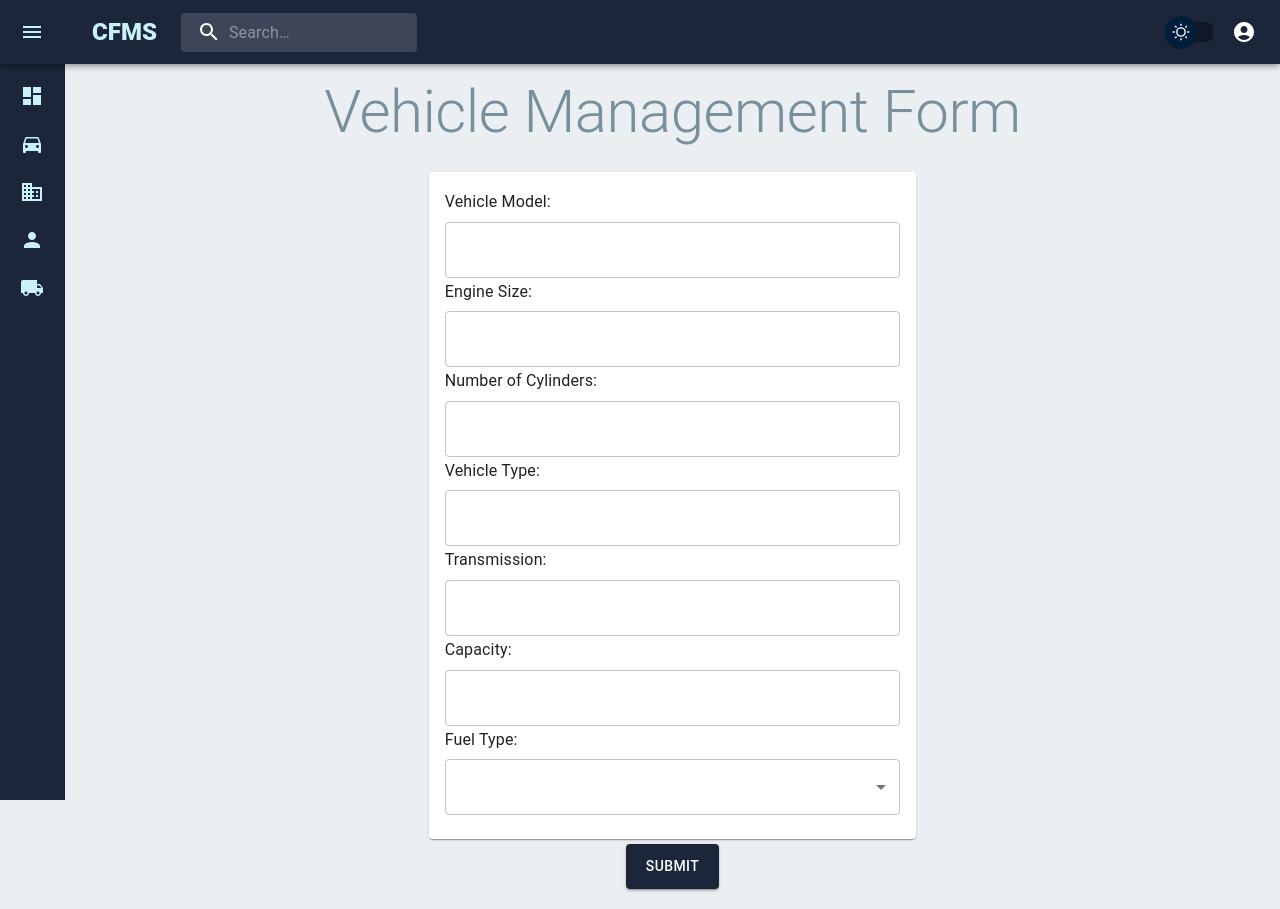
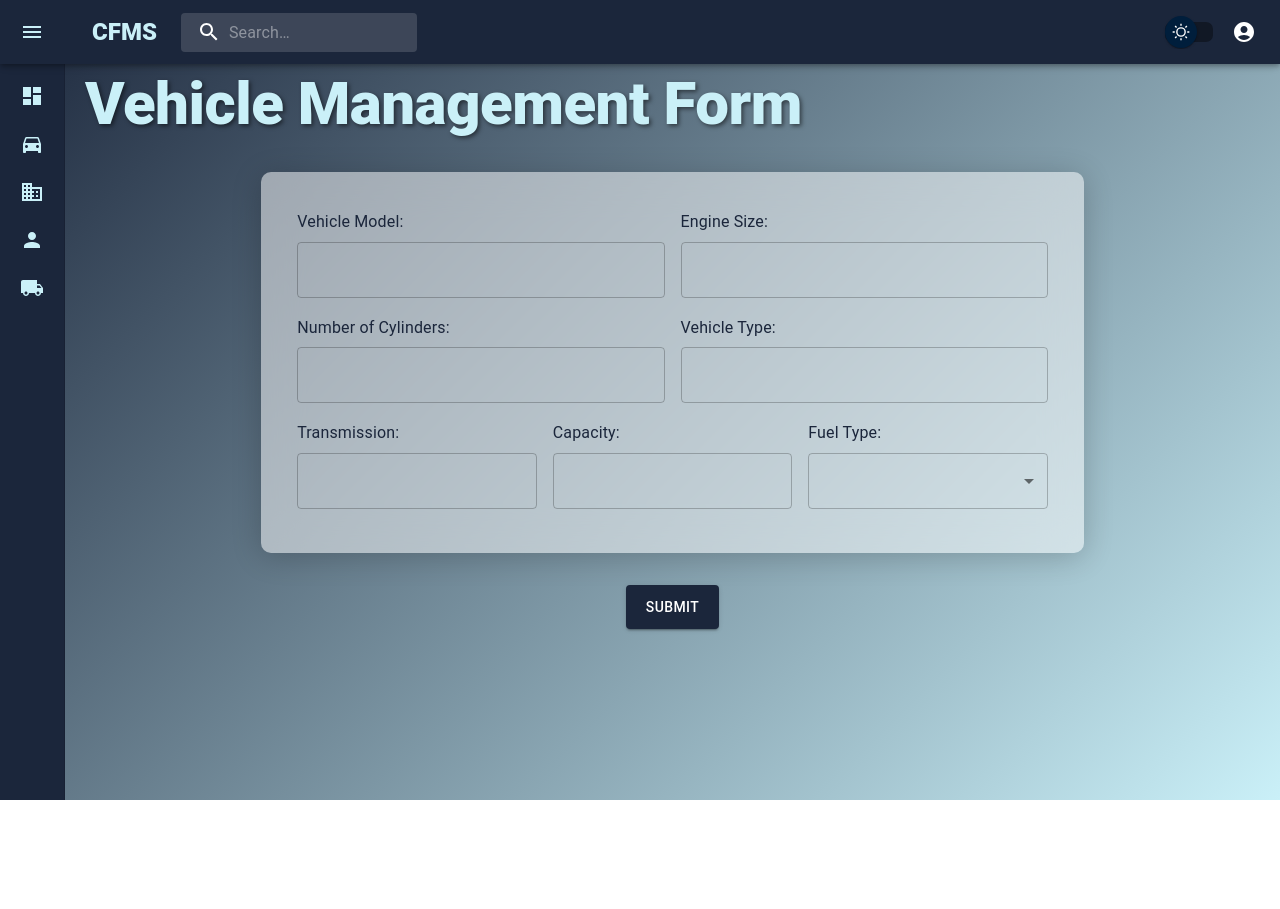
Before and after one commit to sean-jesuharun/Carbon-Footprint-Monitoring-Platform, a React (Vite) app in the folder CO2-monitoring-system/: page /vehicle-management-form in a window 1280 px wide. After the commit the page ends 800 px from the top, so only its background shows below. Built offline with nearby package versions, Linux system fonts and the light colour scheme.

Commit message:
UI Forms Updated

```diff
--- a/CO2-monitoring-system/src/forms/CarbonEmissionEvaluationFrom.jsx
+++ b/CO2-monitoring-system/src/forms/CarbonEmissionEvaluationFrom.jsx
@@ -1,9 +1,17 @@
 import React, { useState, useEffect } from 'react';
-import { Card, CardContent, TextField, Button, Typography, Select, MenuItem, FormControl, InputLabel } from '@mui/material';
-import MiniDrawer from '../MiniDrawer';
+import { Grid,Card, CardContent, TextField, Button, Typography, Select, MenuItem, FormControl, InputLabel } from '@mui/material';
 import axios from 'axios';
 import Navbar from '../Navbar';
+import { styled } from '@mui/system';
 
+const GlassCard = styled(Card)(({ theme }) => ({
+  background: 'rgba(255, 255, 255, 0.5)',
+  backdropFilter: 'blur(20px)',
+  boxShadow: '0 4px 30px rgba(0, 0, 0, 0.2)',
+  borderRadius: '10px',
+  padding: '20px',
+  color: '#edf6f9',
+}));
 
 const DeliveryForm = () => {
   const [formData, setFormData] = useState({
@@ -138,15 +146,18 @@ const DeliveryForm = () => {
   };
 
   return (
-    <div style={{ minHeight: '100vh', padding: '20px', display: 'flex', justifyContent: 'center', alignItems: 'flex-start', paddingTop: '20px' }}>
-      {/* <MiniDrawer /> */}
+    <div style={{ minHeight: '100vh', padding: '20px', display: 'flex', justifyContent: 'center', alignItems: 'flex-start', paddingTop: '20px' ,backgroundImage: 'linear-gradient(135deg, #1b263b,#caf0f8)' }}>
+
       <Navbar/>
       <form onSubmit={handleSubmit}>
         <br />
         <br />
-        <Typography variant='h2' marginTop={1} marginBottom={3} color='#78909c'>Carbon Emission Evaluation Form</Typography>
-        <Card style={{ width: '70%', margin: '0 auto' }}>
+        <Typography variant='h2' color='#caf0f8' fontWeight={1000} style={{ textShadow: '2px 2px 4px rgba(0, 0, 0, 0.5)' }}>Carbon Emission Evaluation Form</Typography>
+        <GlassCard style={{ width: '70%', margin: '2rem auto' }}>
           <CardContent style={{ display: 'flex', flexDirection: 'column' }}>
+          <Grid container spacing={2}>
+          <Grid item xs={12} md={6}>
+
             <TextField
               label="Job Name"
               name="jobName"
@@ -155,6 +166,11 @@ const DeliveryForm = () => {
               fullWidth
               required
             />
+
+           </Grid>
+
+           <Grid item xs={12} md={6}>
+
             <FormControl fullWidth required>
               <InputLabel>Customer Name</InputLabel>
               <Select
@@ -169,6 +185,10 @@ const DeliveryForm = () => {
                 ))}
               </Select>
             </FormControl>
+            </Grid>
+
+            <Grid item xs={12} md={6}>
+
             <FormControl fullWidth required>
               <InputLabel>Vehicle ID</InputLabel>
               <Select
@@ -183,7 +203,11 @@ const DeliveryForm = () => {
                 ))}
               </Select>
             </FormControl>
-            <Typography variant="subtitle1" gutterBottom>Fuel Consumption (liters):</Typography>
+
+            </Grid>
+
+            <Grid item xs={12} md={6}>
+
             <TextField
               type="number"
               name="fuelConsumption"
@@ -191,11 +215,21 @@ const DeliveryForm = () => {
               onChange={handleInputChange}
               fullWidth
               required
+              label="Fuel Consumption (liters)"
+
             />
+            </Grid>
             <hr />
-            <Typography variant="h5" style={{ marginBottom: '1rem' }}>Delivery Items</Typography>
+
+            </Grid>
+
+
+            <Typography variant="h5" style={{ marginBottom: '1rem',color:'#1b263b' }}>Delivery Items</Typography>
             {formData.deliveryItems.map((deliveryItem, index) => (
               <div key={index} style={{ marginBottom: '1rem' }}>
+              <Grid container spacing={3}>
+              <Grid item xs={12} md={4}>
+
                 <FormControl fullWidth required style={{ marginBottom: '0.5rem' }}>
                   <InputLabel>Vendor Name</InputLabel>
                   <Select
@@ -210,6 +244,10 @@ const DeliveryForm = () => {
                     ))}
                   </Select>
                 </FormControl>
+                </Grid>
+
+                <Grid item xs={12} md={4}>
+
                 <FormControl fullWidth required style={{ marginBottom: '0.5rem' }}>
                   <InputLabel>Product Name</InputLabel>
                   <Select
@@ -224,6 +262,10 @@ const DeliveryForm = () => {
                     ))}
                   </Select>
                 </FormControl>
+                </Grid>
+
+                <Grid item xs={12} md={4}>
+
                 <TextField
                   type="number"
                   name="quantity"
@@ -233,12 +275,15 @@ const DeliveryForm = () => {
                   required
                   placeholder={`Quantity ${index + 1}`}
                 />
-                <Button type="button" onClick={() => handleRemoveDeliveryItem(index)}>Remove</Button>
+            </Grid>
+         </Grid>
+
+                <Button type="button" onClick={() => handleRemoveDeliveryItem(index)} style={{backgroundColor:'#1b263b',color:'#fff',margin:'0.5rem'}} >Remove</Button>
               </div>
             ))}
-            <Button type="button" onClick={handleAddDeliveryItem}>Add Item</Button>
+            <Button type="button" onClick={handleAddDeliveryItem} style={{backgroundColor:'#1b263b',color:'#fff'}}>Add Item</Button>
           </CardContent>
-        </Card>
+        </GlassCard>
         <div style={{ display: 'flex', justifyContent: 'center', marginTop: '5px' }}>
           <Button type="submit" variant='contained'
           sx={{
--- a/CO2-monitoring-system/src/forms/VehicleManagementForm.jsx
+++ b/CO2-monitoring-system/src/forms/VehicleManagementForm.jsx
@@ -2,6 +2,16 @@ import React, { useState } from 'react';
 import { Grid, Card, CardContent, TextField, Select, MenuItem, Button, Typography } from '@mui/material';
 import axios from 'axios';
 import Navbar from '../Navbar';
+import { styled } from '@mui/system';
+
+const GlassCard = styled(Card)(({ theme }) => ({
+  background: 'rgba(255, 255, 255, 0.5)',
+  backdropFilter: 'blur(20px)',
+  boxShadow: '0 4px 30px rgba(0, 0, 0, 0.2)',
+  borderRadius: '10px',
+  padding: '20px',
+  color: '#edf6f9',
+}));
 
 const VehicleManagementForm = () => {
   const [formData, setFormData] = useState({
@@ -51,15 +61,18 @@ const VehicleManagementForm = () => {
   };
 
   return (
-    <div style={{ minHeight: '100vh', padding: '20px', display: 'flex', justifyContent: 'center', alignItems: 'flex-start', paddingTop: '20px' }}>
-      {/* <MiniDrawer /> */}
+    <div style={{ minHeight: '100vh', padding: '20px', display: 'flex', justifyContent: 'center', alignItems: 'flex-start', paddingTop: '20px',backgroundImage: 'linear-gradient(135deg, #1b263b,#caf0f8)'  }}>
+
       <Navbar/>
       <form onSubmit={handleSubmit}>
         <br />
         <br />
-        <Typography variant='h2' marginTop={1} marginBottom={3} color='#78909c'>Vehicle Management Form</Typography>
-        <Card style={{ width: '70%', margin: '0 auto' }}>
-          <CardContent style={{ display: 'flex', flexDirection: 'column' }}>
+        <Typography variant='h2' color='#caf0f8' fontWeight={1000} style={{ textShadow: '2px 2px 4px rgba(0, 0, 0, 0.5)' }}>Vehicle Management Form</Typography>
+        <GlassCard style={{ width: '70%', margin: '2rem auto' }}>
+          <CardContent style={{ display: 'flex', flexDirection: 'column',color:'#1b263b' }}>
+          <Grid container spacing={2}>
+
+          <Grid item xs={12} md={6}>
             <Typography variant="subtitle1" gutterBottom>Vehicle Model:</Typography>
             <TextField
               type="text"
@@ -69,6 +82,9 @@ const VehicleManagementForm = () => {
               fullWidth
               required
             />
+          </Grid>
+
+          <Grid item xs={12} md={6}>
             <Typography variant="subtitle1" gutterBottom>Engine Size:</Typography>
             <TextField
               type="number"
@@ -78,6 +94,10 @@ const VehicleManagementForm = () => {
               fullWidth
               required
             />
+            </Grid>
+
+            <Grid item xs={12} md={6}>
+
             <Typography variant="subtitle1" gutterBottom>Number of Cylinders:</Typography>
             <TextField
               type="number"
@@ -87,7 +107,10 @@ const VehicleManagementForm = () => {
               fullWidth
               required
             />
-            <Typography variant="subtitle1" gutterBottom>Vehicle Type:</Typography>
+            </Grid>
+
+            <Grid item xs={12} md={6}>
+             <Typography variant="subtitle1" gutterBottom>Vehicle Type:</Typography>
             <TextField
               type="text"
               name="vehicleType"
@@ -96,6 +119,10 @@ const VehicleManagementForm = () => {
               fullWidth
               required
             />
+             </Grid>
+
+
+             <Grid item xs={12} md={4}>
             <Typography variant="subtitle1" gutterBottom>Transmission:</Typography>
             <TextField
               type="text"
@@ -105,6 +132,9 @@ const VehicleManagementForm = () => {
               fullWidth
               required
             />
+            </Grid>
+
+            <Grid item xs={12} md={4}>
             <Typography variant="subtitle1" gutterBottom>Capacity:</Typography>
             <TextField
               type="number"
@@ -114,6 +144,10 @@ const VehicleManagementForm = () => {
               fullWidth
               required
             />
+            </Grid>
+
+
+            <Grid item xs={12} md={4}>
             <Typography variant="subtitle1" gutterBottom>Fuel Type:</Typography>
             <Select
               name="fuelType"
@@ -127,8 +161,12 @@ const VehicleManagementForm = () => {
               <MenuItem value="E">Ethanol</MenuItem>
               <MenuItem value="Z">Premium Gasoline</MenuItem>
             </Select>
+            </Grid>
+
+         </Grid>
+
           </CardContent>
-        </Card>
+        </GlassCard>
         <div style={{ display: 'flex', justifyContent: 'center', marginTop: '5px' }}>
           <Button type="submit" variant='contained' sx={{
           padding: '10px 20px',
--- a/CO2-monitoring-system/src/forms/VendorManagementFrom.jsx
+++ b/CO2-monitoring-system/src/forms/VendorManagementFrom.jsx
@@ -1,8 +1,18 @@
 import React, { useState } from 'react';
 import { Card, CardContent, TextField, Button, Typography, MenuItem } from '@mui/material';
-import MiniDrawer from '../MiniDrawer';
 import axios from 'axios';
 import Navbar from '../Navbar';
+import { styled } from '@mui/system';
+
+
+const GlassCard = styled(Card)(({ theme }) => ({
+  background: 'rgba(255, 255, 255, 0.5)',
+  backdropFilter: 'blur(20px)',
+  boxShadow: '0 4px 30px rgba(0, 0, 0, 0.2)',
+  borderRadius: '10px',
+  padding: '20px',
+  color: '#edf6f9',
+}));
 
 const VendorManagementForm = () => {
   const [formData, setFormData] = useState({
@@ -119,14 +129,14 @@ const VendorManagementForm = () => {
   };
 
   return (
-    <div style={{ minHeight: '100vh', padding: '20px', display: 'flex', justifyContent: 'center', alignItems: 'flex-start', paddingTop: '20px' }}>
-      {/* <MiniDrawer /> */}
+    <div style={{ minHeight: '100vh', padding: '20px', display: 'flex', justifyContent: 'center', alignItems: 'flex-start', paddingTop: '20px', backgroundImage: 'linear-gradient(135deg, #1b263b,#caf0f8)' }}>
+
       <Navbar/>
       <form onSubmit={handleSubmit}>
         <br />
         <br />
-        <Typography variant='h2' marginTop={1} marginBottom={3} color='#78909c'>Vendor Management Form</Typography>
-        <Card style={{ width: '100%', margin: '0 auto' }}>
+        <Typography variant='h2' color='#caf0f8' fontWeight={1000} style={{ textShadow: '2px 2px 4px rgba(0, 0, 0, 0.5)' }}>Vendor Management Form</Typography>
+        <GlassCard style={{ width: '70%', margin: '2rem auto' ,color:'#1b263b' }}>
           <CardContent style={{ display: 'flex', flexDirection: 'column' }}>
             <Typography variant="subtitle1" gutterBottom>Vendor Name:</Typography>
             <TextField
@@ -242,9 +252,9 @@ const VendorManagementForm = () => {
                 <Button onClick={() => removeProduct(index)} variant="outlined" color="secondary" style={{ marginTop: '10px' }}>Remove Product</Button>
               </div>
             ))}
-            <Button onClick={addProduct} variant="outlined" style={{ marginTop: '10px' }}>Add Product</Button>
+            <Button onClick={addProduct} variant="outlined" style={{ marginTop: '10px',backgroundColor:'#1b263b',color:'#fff' }}>Add Product</Button>
           </CardContent>
-        </Card>
+        </GlassCard>
         <div style={{ display: 'flex', justifyContent: 'center', marginTop: '5px' }}>
           <Button type="submit" variant='contained'
           sx={{
--- a/CO2-monitoring-system/src/forms/VendorSupplyForm.jsx
+++ b/CO2-monitoring-system/src/forms/VendorSupplyForm.jsx
@@ -2,6 +2,16 @@ import React, { useState, useEffect } from 'react';
 import { Card, CardContent, TextField, Button, Typography, Select, MenuItem, FormControl, InputLabel } from '@mui/material';
 import axios from 'axios';
 import Navbar from '../Navbar';
+import { styled } from '@mui/system';
+
+const GlassCard = styled(Card)(({ theme }) => ({
+  background: 'rgba(255, 255, 255, 0.5)',
+  backdropFilter: 'blur(20px)',
+  boxShadow: '0 4px 30px rgba(0, 0, 0, 0.2)',
+  borderRadius: '10px',
+  padding: '20px',
+  color: '#edf6f9',
+}));
 
 const VendorSupplyForm = () => {
   const [formData, setFormData] = useState({
@@ -115,16 +125,16 @@ const VendorSupplyForm = () => {
   };
 
   return (
-    <div style={{ minHeight: '100vh', padding: '20px', display: 'flex', justifyContent: 'center', alignItems: 'flex-start', paddingTop: '20px' }}>
-      {/* <MiniDrawer /> */}
+    <div style={{ minHeight: '100vh', padding: '20px', display: 'flex', justifyContent: 'center', alignItems: 'flex-start', paddingTop: '20px',backgroundImage: 'linear-gradient(135deg, #1b263b,#caf0f8)'  }}>
+
       <Navbar/>
       <form onSubmit={handleSubmit}>
         <br />
         <br />
-        <Typography variant='h2' marginTop={1} marginBottom={3} color='#78909c'>Vendor Supply Form</Typography>
-        <Card style={{ width: '70%', margin: '0 auto' }}>
+        <Typography variant='h2' color='#caf0f8' fontWeight={1000} style={{ textShadow: '2px 2px 4px rgba(0, 0, 0, 0.5)' }}>Vendor Supply Form</Typography>
+        <GlassCard style={{ width: '100%', margin: '2rem auto' }}>
           <CardContent style={{ display: 'flex', flexDirection: 'column' }}>
-            <FormControl fullWidth required>
+            <FormControl fullWidth required style={{marginBottom:'0.5rem'}}>
               <InputLabel>Vendor Name</InputLabel>
               <Select
                 name="vendorId"
@@ -152,7 +162,7 @@ const VendorSupplyForm = () => {
                 ))}
               </Select>
             </FormControl>
-            <Typography variant="subtitle1" gutterBottom>Fuel Consumption (liters):</Typography>
+            <Typography variant="subtitle1" gutterBottom style={{color:'#1b263b'}}>Fuel Consumption (liters):</Typography>
             <TextField
               type="number"
               name="fuelConsumption"
@@ -165,7 +175,7 @@ const VendorSupplyForm = () => {
               }}
             />
             <hr />
-            <Typography variant="h5" style={{ marginBottom: '1rem' }}>Supplied Items</Typography>
+            <Typography variant="h5" style={{ marginBottom: '1rem',color:'#1b263b' }}>Supplied Items</Typography>
             {formData.supplyItems.map((supplyItem, index) => (
               <div key={index} style={{ marginBottom: '1rem' }}>
                 <FormControl fullWidth required style={{ marginBottom: '0.5rem' }}>
@@ -191,12 +201,12 @@ const VendorSupplyForm = () => {
                   required
                   placeholder={`Quantity ${index + 1}`}
                 />
-                <Button type="button" onClick={() => handleRemoveSupplyItem(index)}>Remove</Button>
+                <Button type="button" onClick={() => handleRemoveSupplyItem(index)} style={{backgroundColor:'#1b263b',color:'#fff',margin:'0.5rem'}}>Remove</Button>
               </div>
             ))}
-            <Button type="button" onClick={handleAddSupplyItem}>Add Item</Button>
+            <Button type="button" onClick={handleAddSupplyItem} style={{backgroundColor:'#1b263b',color:'#fff'}} >Add Item</Button>
           </CardContent>
-        </Card>
+        </GlassCard>
         <div style={{ display: 'flex', justifyContent: 'center', marginTop: '5px' }}>
           <Button type="submit" variant='contained'
           sx={{
--- a/CO2-monitoring-system/src/tables/DashBoardTable.jsx
+++ b/CO2-monitoring-system/src/tables/DashBoardTable.jsx
@@ -1,21 +1,62 @@
 import * as React from 'react';
 import { DataGrid } from '@mui/x-data-grid';
-import { IconButton, Button, Dialog, DialogTitle, DialogContent, DialogActions } from '@mui/material';
-import { Delete, Edit, Visibility } from '@mui/icons-material';
-import { Paper } from '@mui/material';
+import { Delete,  Visibility } from '@mui/icons-material';
 import { useState, useEffect } from 'react';
 import { styled } from '@mui/system';
 import axios from 'axios';
+import { IconButton, Paper, Dialog, DialogTitle, DialogContent, DialogActions, Button, TextField, Tooltip, useMediaQuery, useTheme } from '@mui/material';
 
-// Create a styled component for the column headers
-const StyledColumnHeader = styled('div')(({ theme, darkMode }) => ({
-  color: darkMode ? 'red' : '#fff',
+
+const StyledDialog = styled(Dialog)(({ theme }) => ({
+  '& .MuiPaper-root': {
+    backgroundColor: '#1b263b',
+    color: '#f1faee',
+  },
+}));
+
+const BlueIconButton = styled(IconButton)({
+  color: 'blue',
+});
+
+
+const RedIconButton = styled(IconButton)({
+  color: 'red',
+});
+
+const StyledTextField = styled(TextField)(({ theme }) => ({
+  '& .MuiInputBase-root': {
+    backgroundColor: '#ffffff',
+    color: 'black',
+  },
+  '& .MuiInputLabel-root': {
+    color: '#1b263b',
+    marginTop: '5px',
+    fontSize: '1.2rem',
+    fontWeight: 'bold',
+  },
+  '& .MuiInputBase-input': {
+    color: 'black',
+  },
+  '& .MuiOutlinedInput-notchedOutline': {
+    borderColor: 'black',
+  },
+  '& .MuiOutlinedInput-root.Mui-focused .MuiOutlinedInput-notchedOutline': {
+    borderColor: 'black',
+  },
+}));
+
+const StyledDialogActions = styled(DialogActions)(({ theme }) => ({
+  color: '#fff',
 }));
 
 export default function Dashboard({ darkMode,drawerOpen }) {
   const [rows, setRows] = useState([]);
   const [open, setOpen] = useState(false);
   const [selectedResults, setSelectedResults] = useState([]);
+  const [deleteConfirmation, setDeleteConfirmation] = useState(false);
+  const [deleteId, setDeleteId] = useState(null);
+  const [currentRow, setCurrentRow] = useState({});
+  const [viewDialogOpen, setViewDialogOpen] = useState(false);
 
   useEffect(() => {
     // Fetch data from API
@@ -51,8 +92,11 @@ export default function Dashboard({ darkMode,drawerOpen }) {
       headerAlign: 'center',
       align: 'center',
       renderCell: (params) => (
-        <Button variant="outlined" onClick={() => handleOpen(params.value)}>
-          Details
+        <Button
+        style={{ backgroundColor: '#1b263b', color: '#caf0f8',flex:1 }}
+        onClick={() => handleOpen(params.value)}>
+          <BlueIconButton>  <Visibility/> </BlueIconButton>
+          Evaluation
         </Button>
       )
     },
@@ -62,11 +106,13 @@ export default function Dashboard({ darkMode,drawerOpen }) {
       width: 120,
       headerAlign: 'center',
       align: 'center',
+      sortable: false,
+      filterable: false,
+      disableColumnMenu: true,
       renderCell: (params) => (
         <div>
-          <IconButton onClick={() => handleView(params.id)}><Visibility /></IconButton>
-          <IconButton onClick={() => handleEdit(params.id)}><Edit /></IconButton>
-          <IconButton onClick={() => handleDelete(params.id)}><Delete /></IconButton>
+          <BlueIconButton onClick={() => handleView(params.id)} sx={{ padding: '5px' }}><Visibility /></BlueIconButton>
+          <RedIconButton onClick={() => handleDelete(params.id)} sx={{ padding: '5px' }}><Delete /></RedIconButton>
         </div>
       )
     }
@@ -82,41 +128,60 @@ export default function Dashboard({ darkMode,drawerOpen }) {
   };
 
   const handleView = (id) => {
-    // Handle view action
-    console.log(`View clicked for row with id ${id}`);
+    const rowToView = rows.find((row) => row.id === id);
+    setCurrentRow(rowToView || {}); // Ensure currentRow is set to an empty object if not found
+    setViewDialogOpen(true);
   };
 
-  const handleEdit = (id) => {
-    // Handle edit action
-    console.log(`Edit clicked for row with id ${id}`);
+
+  const handleDeleteConfirmation = (id) => {
+    setDeleteConfirmation(true);
+    setDeleteId(id);
   };
 
-  const handleDelete = (id) => {
-    // Handle delete action
-    console.log(`Delete clicked for row with id ${id}`);
+  const handleDelete = async () => {
+    try {
+      console.log(`Attempting to delete row with id ${deleteId}`);
+      await axios.delete(`http://localhost:8070/evaluations/${deleteId}`);
+      console.log(`Delete successful for row with id ${deleteId}`);
+      setRows((prevRows) => prevRows.filter((row) => row.id !== deleteId));
+    } catch (error) {
+      console.error('Error deleting data:', error);
+    }
+    setDeleteConfirmation(false);
+    setDeleteId(null);
   };
+
+  const handleCloseDeleteConfirmation = () => {
+    setDeleteConfirmation(false);
+    setDeleteId(null);
+  };
+
+
+  const handleCloseViewDialog = () => {
+    setViewDialogOpen(false);
+    setViewProducts([]);
+  };
+
+  const theme = useTheme();
+  const isMobile = useMediaQuery(theme.breakpoints.down('sm'));
 
   return (
     <Paper elevation={5} style={{ padding:'0.5rem',marginLeft: drawerOpen ? 300 : 80, backgroundColor: '#caf0f8',transition: 'margin-left 0.3s',marginRight:'1rem' }}>
-      <div style={{ height: 600, width: '100%', marginTop: '10px' }}>
+      <div style={{ height: isMobile ? 400 : 600, width: '100%', marginTop: '10px' }}>
         <DataGrid
           rows={rows}
-          columns={columns.map((column) => ({
-            ...column,
-            headerClassName: () => <StyledColumnHeader darkMode={darkMode}>{column.headerName}</StyledColumnHeader>,
-          }))}
-          style={{ color: darkMode ? 'green' : '#000' }}
+          columns={columns}
           initialState={{
             pagination: {
               paginationModel: { page: 0, pageSize: 10 },
             },
           }}
-          getRowClassName={() => 'custom-row'}
           pageSizeOptions={[5, 10]}
-
         />
       </div>
-      <Dialog open={open} onClose={handleClose}>
+
+      <StyledDialog open={open} onClose={handleClose}>
         <DialogTitle> Evaluation Result Details</DialogTitle>
         <DialogContent>
           {selectedResults.map((result, index) => (
@@ -129,10 +194,33 @@ export default function Dashboard({ darkMode,drawerOpen }) {
             </div>
           ))}
         </DialogContent>
-        <DialogActions>
-          <Button onClick={handleClose} color="primary">Close</Button>
-        </DialogActions>
-      </Dialog>
+        <StyledDialogActions>
+          <Button onClick={handleClose} sx={{color:'#caf0f8'}}>Close</Button>
+        </StyledDialogActions>
+      </StyledDialog>
+
+      <StyledDialog open={deleteConfirmation} onClose={handleCloseDeleteConfirmation}>
+        <DialogTitle>Confirmation</DialogTitle>
+        <DialogContent>
+          Are you sure you want to delete this row?
+        </DialogContent>
+        <StyledDialogActions>
+          <Button onClick={handleCloseDeleteConfirmation} sx={{ color: '#caf0f8' }}>Cancel</Button>
+          <Button onClick={handleDelete} variant="contained" color="error">Delete</Button>
+        </StyledDialogActions>
+      </StyledDialog>
+
+      <StyledDialog open={viewDialogOpen} onClose={handleCloseViewDialog}>
+        <DialogTitle>View Details</DialogTitle>
+        <DialogContent>
+          <p><strong>Job Name:</strong> {currentRow.jobName}</p>
+          <p><strong>Customer ID:</strong> {currentRow.customerId}</p>
+          <p><strong>Vehicle ID:</strong> {currentRow.vehicleId}</p>
+        </DialogContent>
+        <StyledDialogActions>
+          <Button onClick={handleCloseViewDialog} sx={{ color: '#caf0f8' }}>Close</Button>
+        </StyledDialogActions>
+      </StyledDialog>
     </Paper>
   );
 }
--- a/CO2-monitoring-system/src/tables/VendorTable.jsx
+++ b/CO2-monitoring-system/src/tables/VendorTable.jsx
@@ -48,6 +48,14 @@ const StyledTextField = styled(TextField)(({ theme }) => ({
 }));
 
 const StyledDialogActions = styled(DialogActions)(({ theme }) => ({
+  color: '#fff',
+}));
+
+const StyledDialogTitle = styled(DialogTitle)(({ theme }) => ({
+  color: '#fff',
+}));
+
+const StyledDialogContent = styled(DialogContent)(({ theme }) => ({
   color: '#fff',
 }));
 
```
Also changed, not shown: CO2-monitoring-system/src/tables/VehicleTable.jsx (+20 -4 lines).
